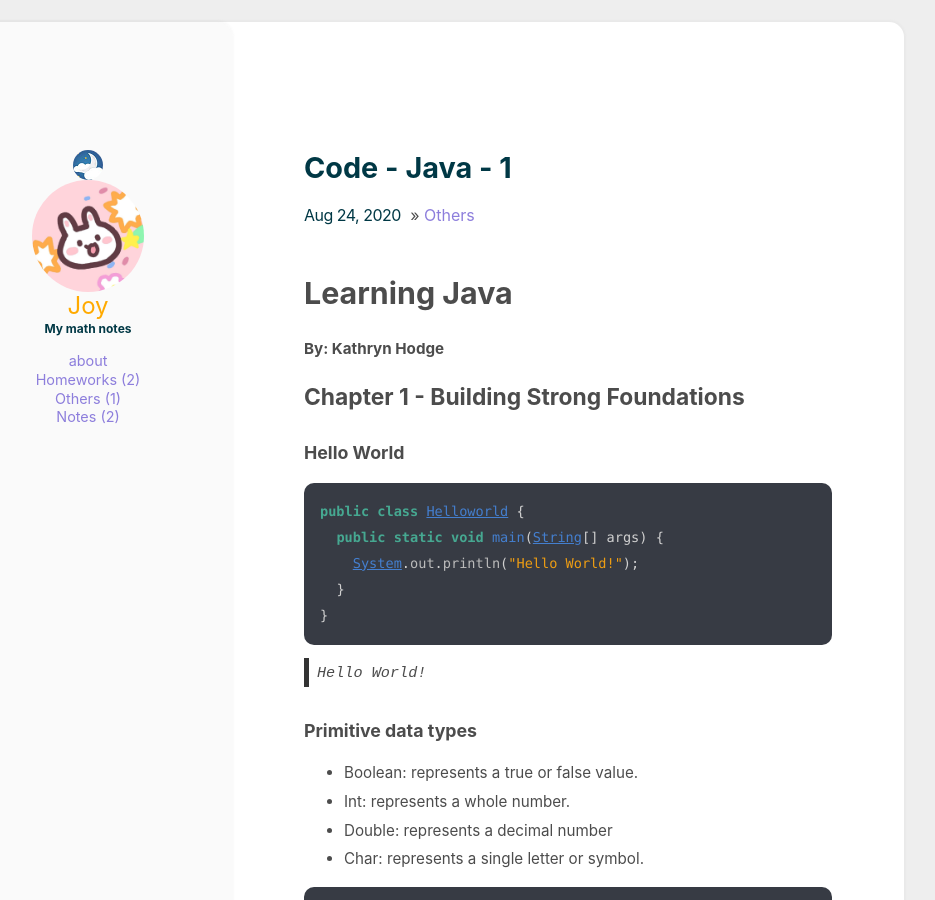
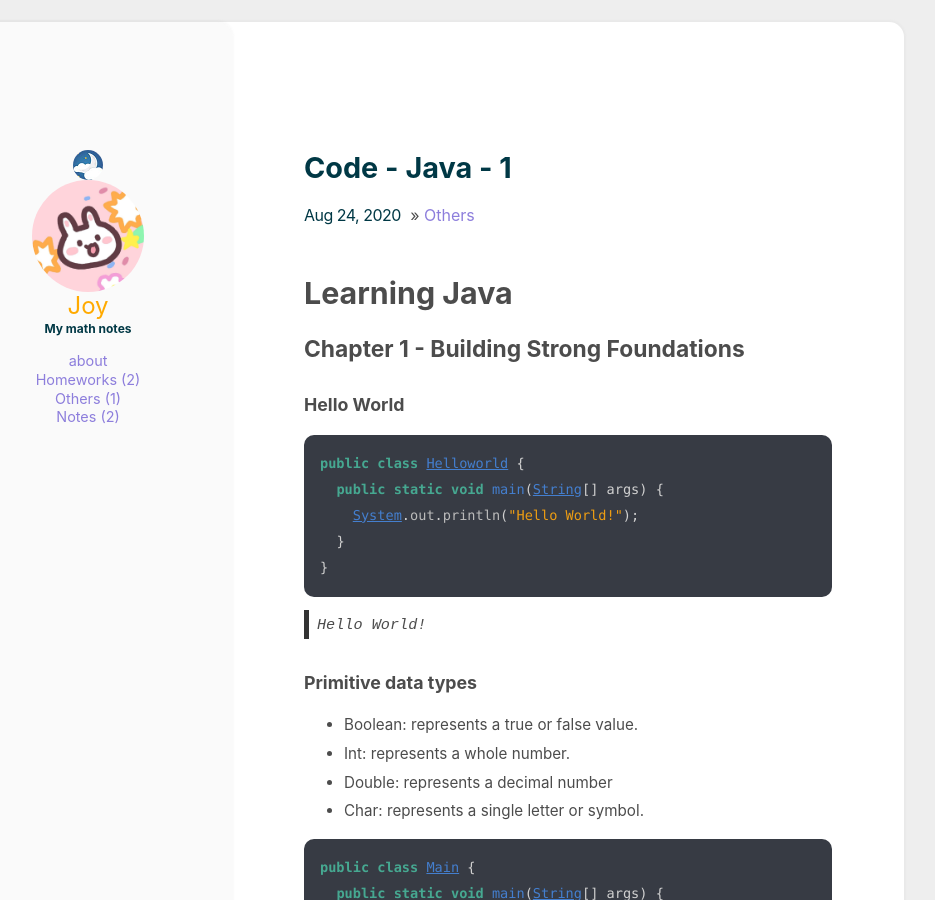
Before and after one commit to Joy3Luo/Joy3luo.github.io, a Jekyll site: the page built from _posts/2020-08-24-java1.md, in a window 1280 px wide and 900 px high. Shown: the whole window, without its empty margins (216-1151 px from the left). Built offline with Jekyll 4.4.1, drawn with Linux system fonts in a browser that asks for light colours.

Commit message:
Update 2020-08-24-java1.md

```diff
--- a/_posts/2020-08-24-java1.md
+++ b/_posts/2020-08-24-java1.md
@@ -5,7 +5,6 @@ comments: true
 ---
 
 # Learning Java
-#### By: Kathryn Hodge
 ## Chapter 1 - Building Strong Foundations
 ### Hello World
 
```
